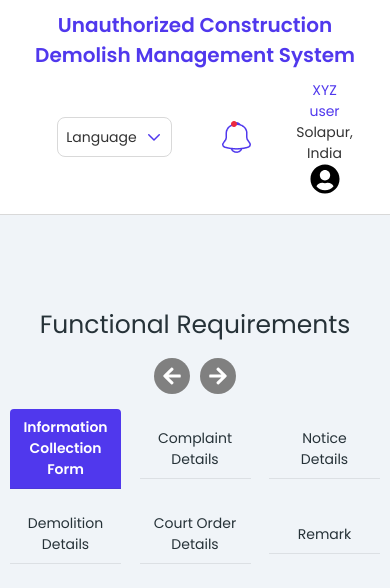
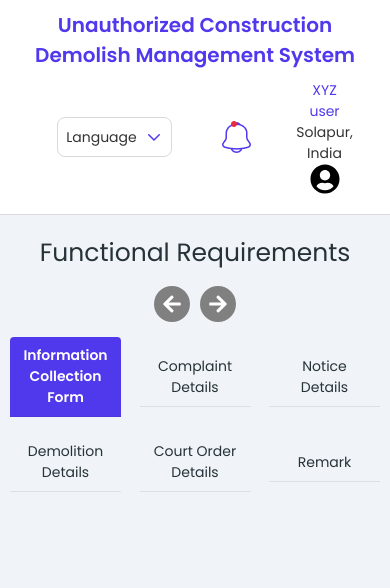
Before and after one commit to Itdevelopment002/UCM-System, a React (Create React App) app: page /dashboard in a window 390 px wide. Shown: the top 588 px of the page. Built offline with nearby package versions, Linux system fonts and the light colour scheme.

Commit message:
made responsive test

```diff
--- a/src/components/Form/FunctionalRequiremnt.css
+++ b/src/components/Form/FunctionalRequiremnt.css
@@ -537,7 +537,9 @@ textarea {
 }
 @media (max-width: 1000px) {
   .form-container {
-    top: 60%;
+    margin-top: 5rem;
+
+    /* top: 60%; */
       width: 100%;
       left: 0%;
   }
@@ -545,7 +547,7 @@ textarea {
 
 @media (max-width: 992px) {
   .form-container {
-    top: 30%;
+    /* top: 30%; */
       width: 100%;
       left: 0%;
   }
--- a/src/components/Hwizardbar/Hwizardbar.css
+++ b/src/components/Hwizardbar/Hwizardbar.css
@@ -192,11 +192,12 @@
 }
 @media (max-width: 1000px) {
   .container-bar {
+    top: 8rem;
 
     position: absolute;
         width: 100%;
         left: 0%;
-        top: 200px;
+
         height: 40%;
       width: 100%;
       left: 0%;
```
